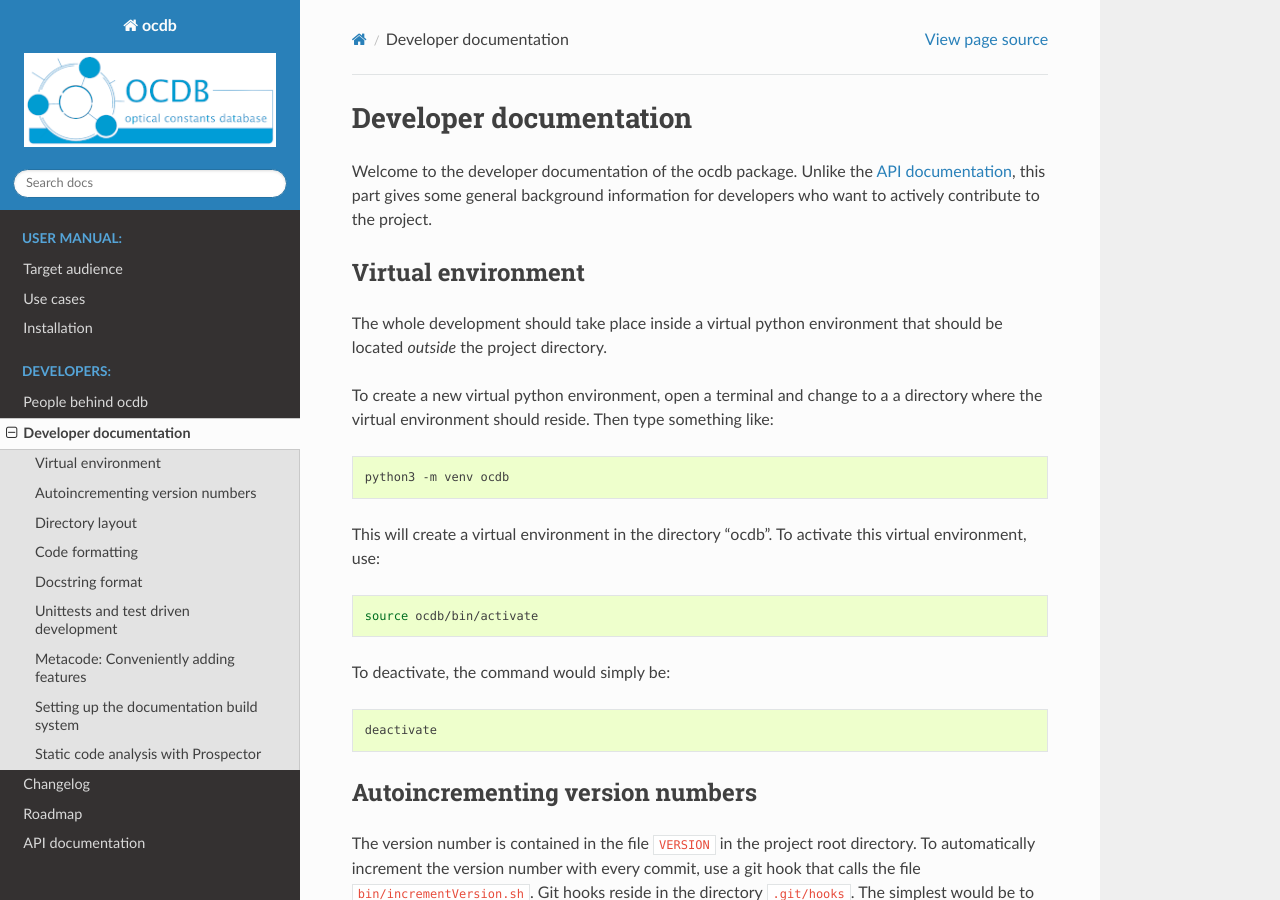
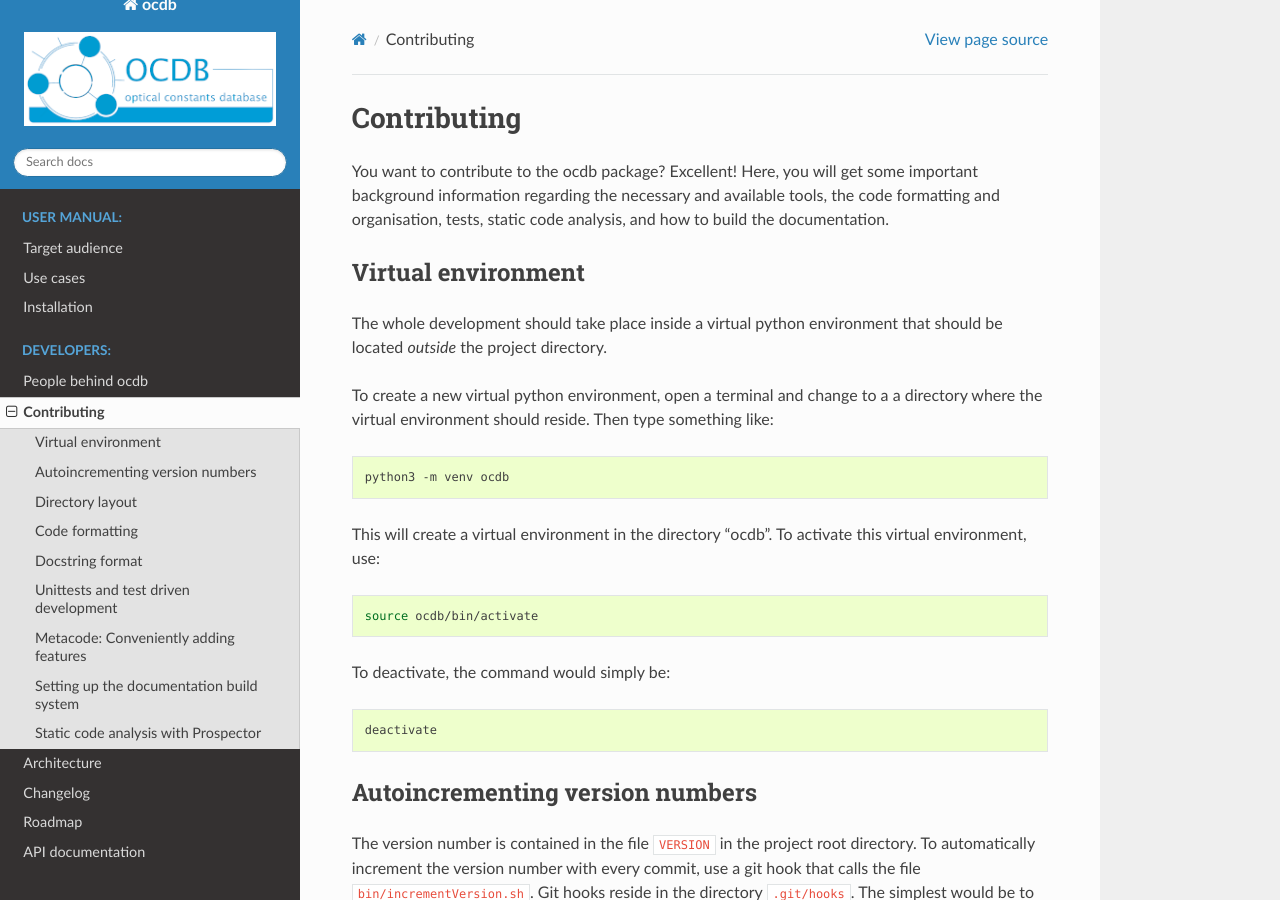
Before and after one commit to PTB-SR/ocdb, a Sphinx documentation site: the page built from docs/contributing.rst, in a window 1280 px wide and 900 px high. Built offline with Sphinx 7.4.7 and the Read the Docs theme 2.0.0, drawn with Linux system fonts in a browser that asks for light colours.

Commit message:
Update general documentation

```diff
--- a/README.rst
+++ b/README.rst
@@ -4,7 +4,7 @@ ocdb
 
 *Optical constants for elements and various materials in the EUV and VUV wavelengths.*
 
-Welcome! This is ocdb, a Python package for easily accessing the X-ray/EUV/VUV scattering and absorption data contained in the `Optical Constants Database (OCDB) <https://www.ocdb.ptb.de/>`_ provided by the German National Metrology Institute, the `Physikalisch-Technische Bundesanstalt, PTB <https://www.ptb.de/>`_.
+Welcome! This is ocdb, a **Python package** for easily accessing the X-ray/EUV/VUV **scattering and absorption data** contained in the `Optical Constants Database (OCDB) <https://www.ocdb.ptb.de/>`_ provided by the German National Metrology Institute, the `Physikalisch-Technische Bundesanstalt, PTB <https://www.ptb.de/>`_.
 
 
 Features
--- a/docs/developers.rst
+++ b/docs/contributing.rst
@@ -1,8 +1,8 @@
-=======================
-Developer documentation
-=======================
+============
+Contributing
+============
 
-Welcome to the developer documentation of the ocdb package. Unlike the :doc:`API documentation <api/index>`, this part gives some general background information for developers who want to actively contribute to the project.
+You want to contribute to the ocdb package? Excellent! Here, you will get some important background information regarding the necessary and available tools, the code formatting and organisation, tests, static code analysis, and how to build the documentation.
 
 
 Virtual environment
--- a/docs/index.rst
+++ b/docs/index.rst
@@ -4,7 +4,7 @@ ocdb
 
 *Optical constants for elements and various materials in the EUV and VUV wavelengths.*
 
-Welcome! This is the documentation for ocdb, a Python package for easily accessing the X-ray/EUV/VUV scattering and absorption data contained in the `Optical Constants Database (OCDB) <https://www.ocdb.ptb.de/>`_  provided by the German National Metrology Institute, the `Physikalisch-Technische Bundesanstalt, PTB <https://www.ptb.de/>`_.
+Welcome! This is the documentation for ocdb, a **Python package** for easily accessing the X-ray/EUV/VUV **scattering and absorption data** contained in the `Optical Constants Database (OCDB) <https://www.ocdb.ptb.de/>`_  provided by the German National Metrology Institute, the `Physikalisch-Technische Bundesanstalt, PTB <https://www.ptb.de/>`_.
 
 
 Features
@@ -69,7 +69,8 @@ This program is free software: you can redistribute it and/or modify it under th
    :hidden:
 
    people
-   developers
+   contributing
+   architecture
    changelog
    roadmap
    api/index
```
Also changed, not shown: docs/architecture.rst (added, +11 -0 lines), 1 other file.
